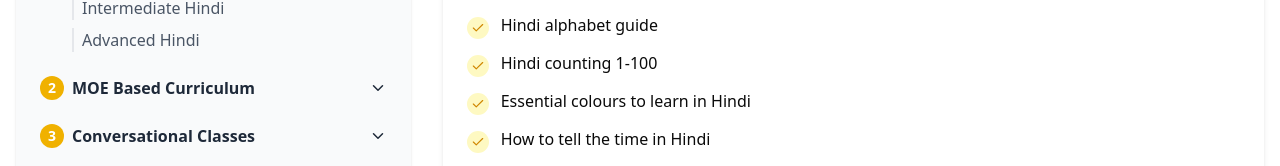
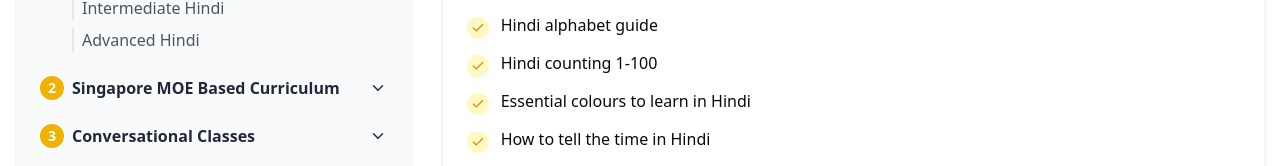
Before and after one commit to shj-sa/Saraswati_Academy_web, a React (Vite) app in the folder client/: page /courses in a window 1280 px wide. Shown: the part 308-474 px from the top of the page. Built offline with nearby package versions, Linux system fonts and the light colour scheme; no server answers.

Commit message:
Update main.jsx

```diff
--- a/client/src/components/courses/main.jsx
+++ b/client/src/components/courses/main.jsx
@@ -125,7 +125,7 @@ const CoursesPage = () => {
                   <span className="w-6 h-6 flex items-center justify-center rounded-full bg-yellow-500 text-white mr-2 text-sm font-bold">
                     2
                   </span>
-                  MOE Based Curriculum
+                  Singapore MOE Based Curriculum
                 </span>
                 <ChevronDown
                   size={18}
```
